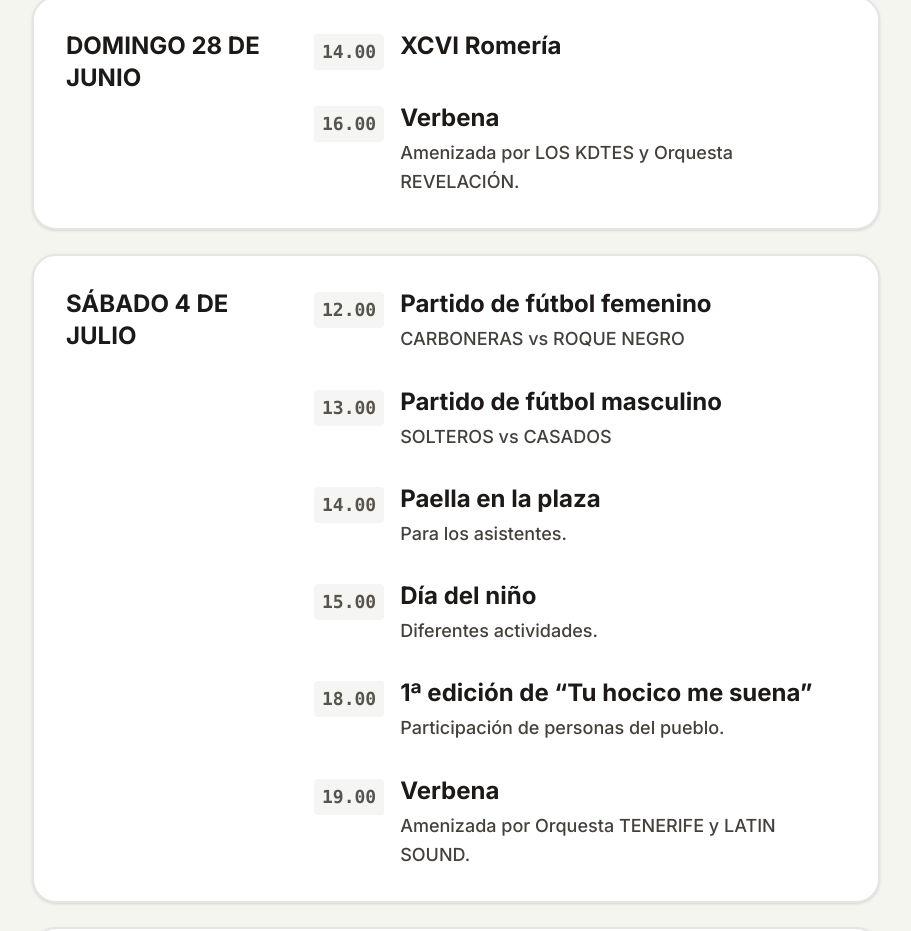
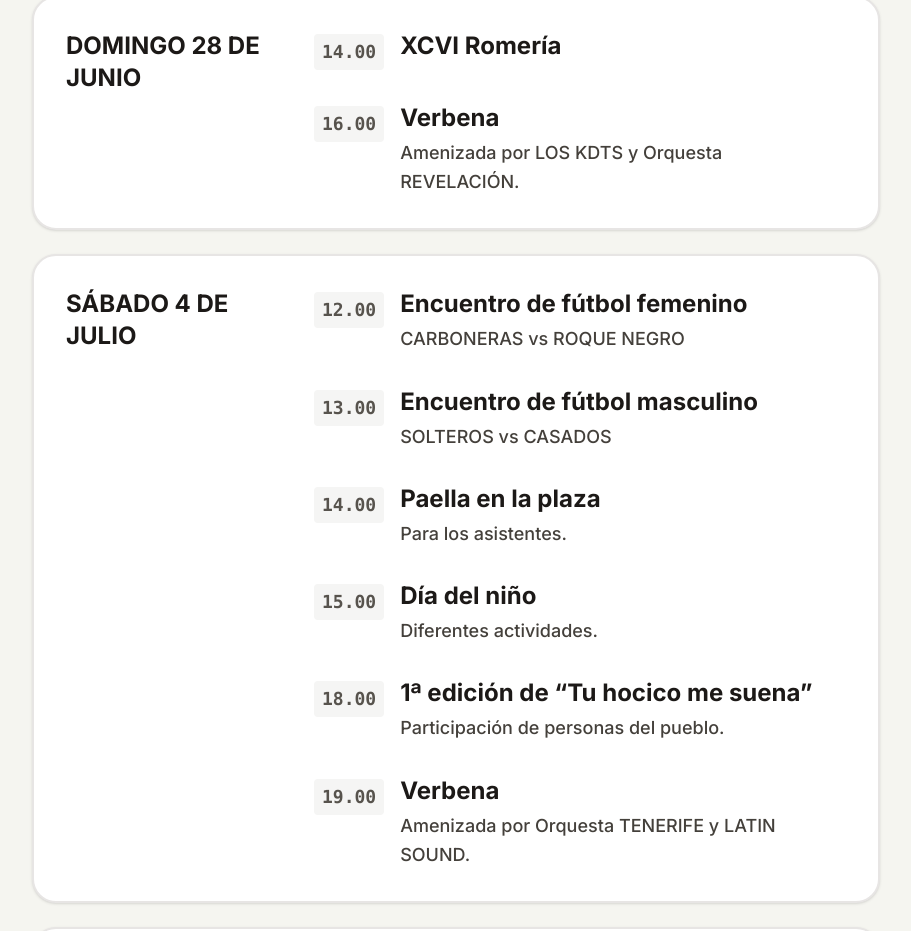
Before and after one commit to victoriajm07/LasCarbonerasWeb, a React (Vite) app: page / in a window 1280 px wide. Shown: the part 1897-2828 px from the top of the page, without its empty margins (184-1095 px from the left). Built offline with nearby package versions, Linux system fonts and the light colour scheme.

Commit message:
caqmbio en literales

```diff
--- a/src/data/programa.ts
+++ b/src/data/programa.ts
@@ -34,14 +34,14 @@ export const PROGRAMA = {
       fecha: 'DOMINGO 28 DE JUNIO',
       eventos: [
         { hora: '14.00', titulo: 'XCVI Romería' },
-        { hora: '16.00', titulo: 'Verbena', desc: 'Amenizada por LOS KDTES y Orquesta REVELACIÓN.' }
+        { hora: '16.00', titulo: 'Verbena', desc: 'Amenizada por LOS KDTS y Orquesta REVELACIÓN.' }
       ]
     },
     {
       fecha: 'SÁBADO 4 DE JULIO',
       eventos: [
-        { hora: '12.00', titulo: 'Partido de fútbol femenino', desc: 'CARBONERAS vs ROQUE NEGRO' },
-        { hora: '13.00', titulo: 'Partido de fútbol masculino', desc: 'SOLTEROS vs CASADOS' },
+        { hora: '12.00', titulo: 'Encuentro de fútbol femenino', desc: 'CARBONERAS vs ROQUE NEGRO' },
+        { hora: '13.00', titulo: 'Encuentro de fútbol masculino', desc: 'SOLTEROS vs CASADOS' },
         { hora: '14.00', titulo: 'Paella en la plaza', desc: 'Para los asistentes.' },
         { hora: '15.00', titulo: 'Día del niño', desc: 'Diferentes actividades.' },
         { hora: '18.00', titulo: '1ª edición de “Tu hocico me suena”', desc: 'Participación de personas del pueblo.' },
```
